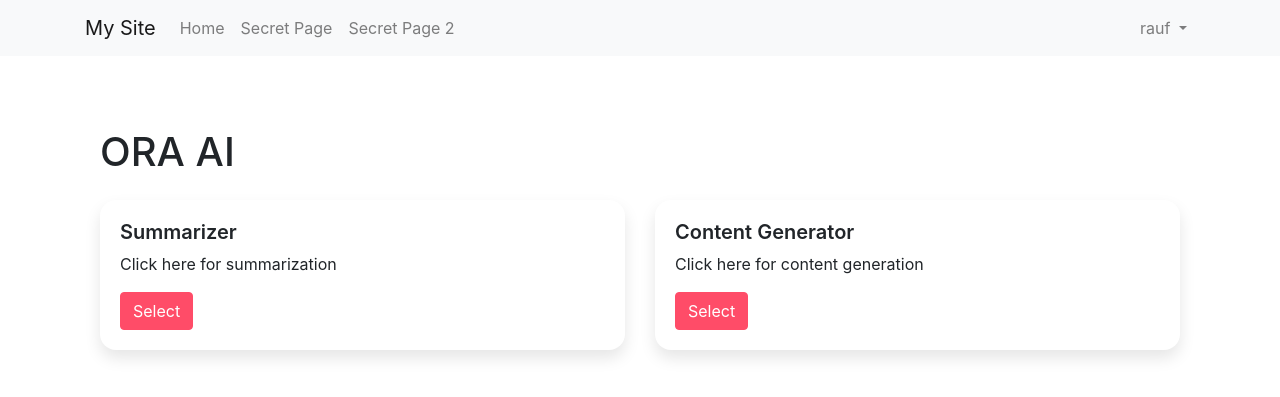
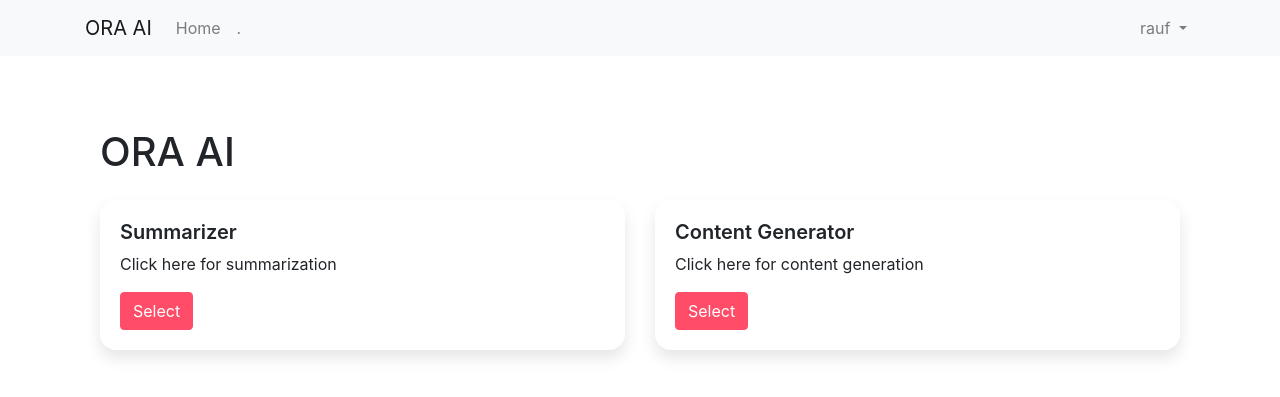
Before and after one commit to abiola9525/Cohere_AI-AI-Saturday-Hackathon, a Django app: page / in a window 1280 px wide. Shown: the top 397 px of the page. Run offline with Django 4.2, Linux system fonts and the light colour scheme; a user stored in the database is signed in; some libraries are stand-ins or nearby versions.

Commit message:
First Version

```diff
--- a/templates/base.html
+++ b/templates/base.html
@@ -24,7 +24,7 @@
 <body>
   <nav class="navbar navbar-expand-lg navbar-light bg-light mb-4">
     <div class="container">
-      <a class="navbar-brand" href="{% url 'home' %}">My Site</a>
+      <a class="navbar-brand" href="{% url 'home' %}">ORA AI</a>
       <button class="navbar-toggler" type="button" data-toggle="collapse" data-target="#navbarSupportedContent" aria-controls="navbarSupportedContent" aria-expanded="false" aria-label="Toggle navigation">
         <span class="navbar-toggler-icon"></span>
       </button>
@@ -35,11 +35,9 @@
           </li>
           {% if user.is_authenticated %}
             <li class="nav-item">
-              <a class="nav-link" href="#">Secret Page</a>
+              <a class="nav-link" href="#">.</a>
             </li>
-            <li class="nav-item">
-              <a class="nav-link" href="#">Secret Page 2</a>
-            </li>
+
           {% endif %}
         </ul>
         {% if user.is_authenticated %}
```
